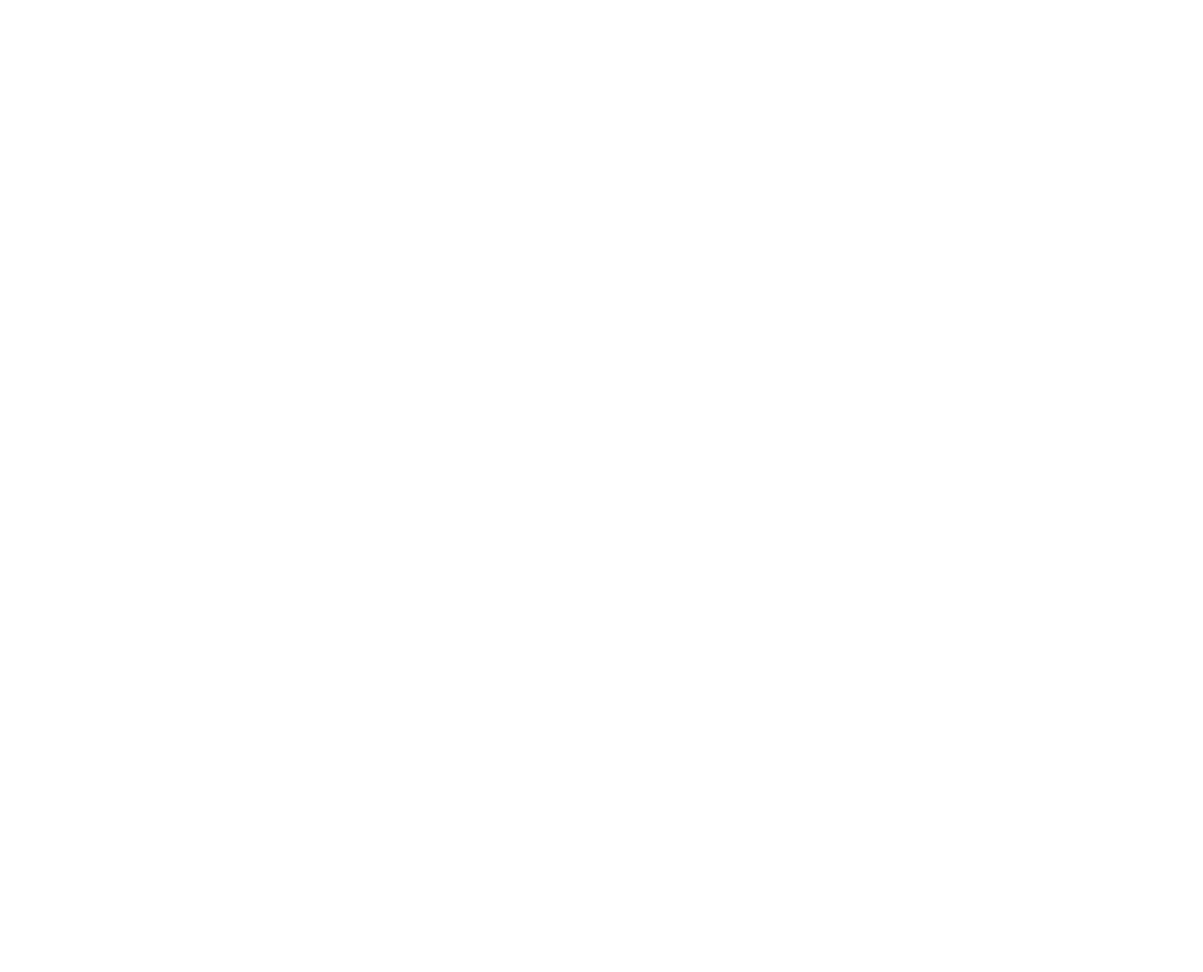
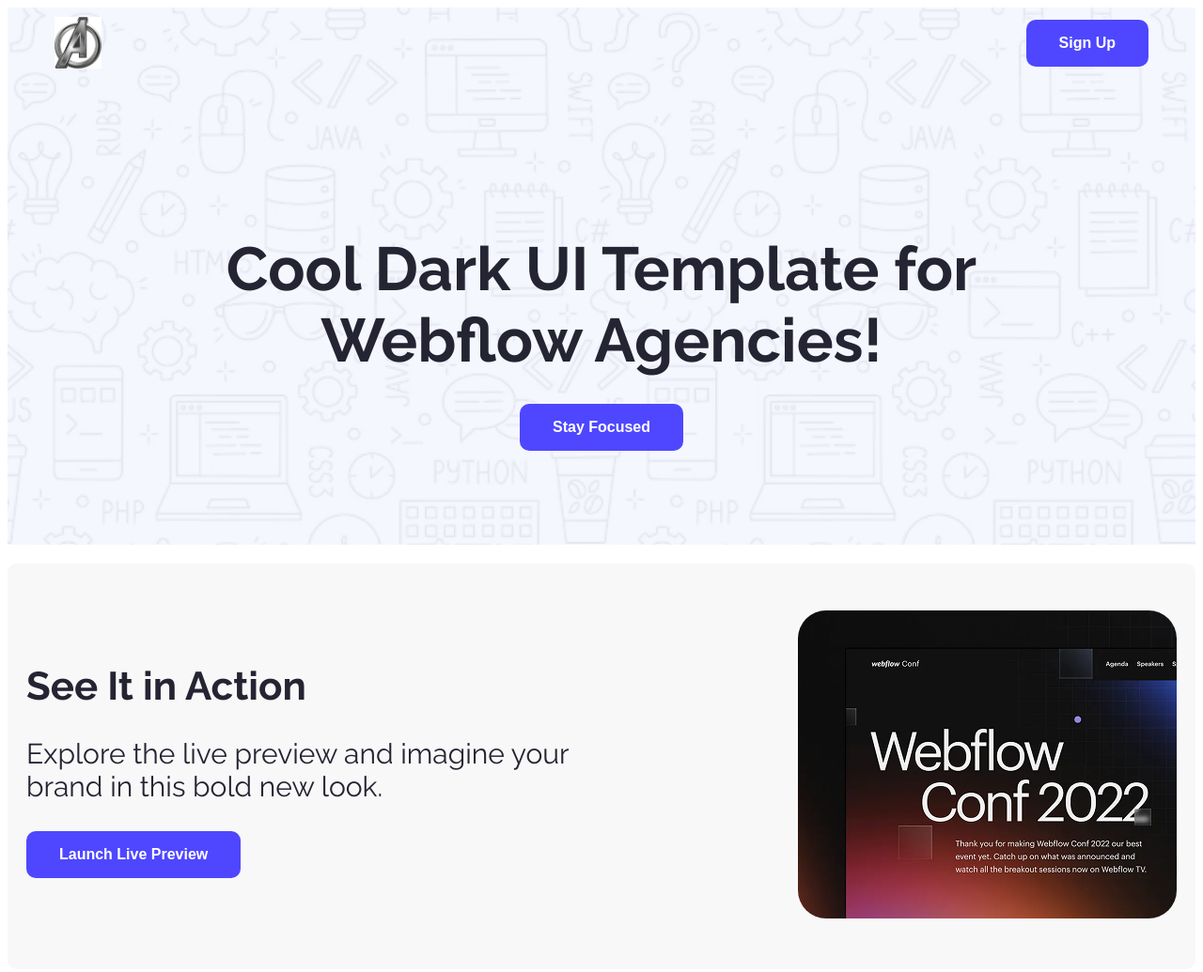
Before and after one commit to Amit-Das4545/assignment-01, a plain HTML site: page index.html in a window 1280 px wide. Shown: the whole page at 94% size. Before the commit the page ends 800 px from the top, so only its background shows below. Drawn offline with Linux system fonts and the light colour scheme; a web font is replaced by a local one.

Commit message:
add style,add assests, add structure , add hero part add banner part

```diff
--- /dev/null
+++ b/ass-style/style.css
@@ -0,0 +1,83 @@
+/* font design */
+
+.raleway-normal {
+  font-family: "Raleway", sans-serif;
+}
+/* header-bg */
+header {
+    background-image: url(../assets/Hero-bg.png);
+    background-size: cover;
+    background-position: center;
+    width: auto;
+
+}
+/* nav logo */
+nav {
+    padding: 10px 20px;
+}
+.logo {
+    max-width: 50px;
+}
+/* btn-primary */
+.btn-primary {
+    background-color: #4E47FF;
+    color: #fff;
+    border: none;
+    padding: 16px 35px;
+    border-radius: 10px;
+    cursor: pointer;
+    width: auto;
+    font-size: 16px;
+    font-weight: bold;
+}
+.btn-primary:hover {
+    background-color:yellow;
+    color: black;
+}
+/* navbar */
+.navbar {
+    display: flex;
+    justify-content: space-between;
+    align-items: center;
+    padding: 10px 50px;
+}
+.hero {
+    padding: 100px 50px;
+    text-align: center;
+}
+.hero-title {
+    font-size: 65px;
+    color: #252432;
+    margin-bottom: 30px;
+    font-weight: bold;
+}
+
+
+
+/*wc-mini  */
+.wc-mini {
+    background-color: #F8F8F8;
+    padding: 50px 20px;
+    border-radius: 10px;
+    margin: 20px auto;
+    width: auto;
+    display: flex;
+    justify-content: space-between;
+}
+.wc-mini h4 {
+    font-size: 42px;
+    font-weight: bold;
+    color: #252432;
+    margin-bottom: 20px;
+}
+.wc-mini p {
+    font-size: 30px;
+    font-weight: regular;
+    color: #252432;
+    margin-bottom: 30px;
+}
+.wc-mini img {
+    width: 403px;
+    height: 328px;
+    border-radius: 30px;
+}
--- a/index.html
+++ b/index.html
@@ -3,9 +3,39 @@
     <head>
         <meta charset="UTF-8">
         <meta name="viewport" content="width=device-width, initial-scale=1.0">
+        <link rel="preconnect" href="https://fonts.googleapis.com">
+        <link rel="preconnect" href="https://fonts.gstatic.com" crossorigin>
+        <link
+            href="https://fonts.googleapis.com/css2?family=Open+Sans:ital,wght@0,300..800;1,300..800&family=Plus+Jakarta+Sans:ital,wght@0,200..800;1,200..800&family=Raleway:ital,wght@0,100..900;1,100..900&family=Tiro+Bangla:ital@0;1&display=swap"
+            rel="stylesheet">
         <title>Assignment 01</title>
+        <link rel="stylesheet" href="ass-style/style.css">
+
     </head>
-<body>
+    <body class="raleway-normal">
+        <header>
+            <nav class="navbar">
+                <img class="logo" src="assets/logo.jpeg" alt>
+                <button class="btn-primary">Sign Up</button>
+            </nav>
+            <section class="hero">
+                <h3 class="hero-title">Cool Dark UI Template for <br><span>
+                        Webflow Agencies!</span> </h3>
+                <button class="btn-primary">Stay Focused</button>
+            </section>
+        </header>
+        <main>
+            <section class="wc-mini">
+                <section>
+                    <h4>See It in Action</h4>
+                    <p>Explore the live preview and imagine your<br><span>brand
+                            in this bold new look.</span> </p>
+                    <button class="btn-primary">Launch Live Preview</button>
+                </section>
 
+                <section><img src="assets/wc-mini.png" alt></section>
+
+            </section>
+        </main>
     </body>
 </html>
```
Also changed, not shown: assets/Hero-bg.png (added), assets/avatar.png (added), assets/icon-star.png (added), assets/logo.jpeg (added), assets/wc-big.png (added), assets/wc-mini.png (added). Lines whose indentation alone changed are shown as unchanged.
